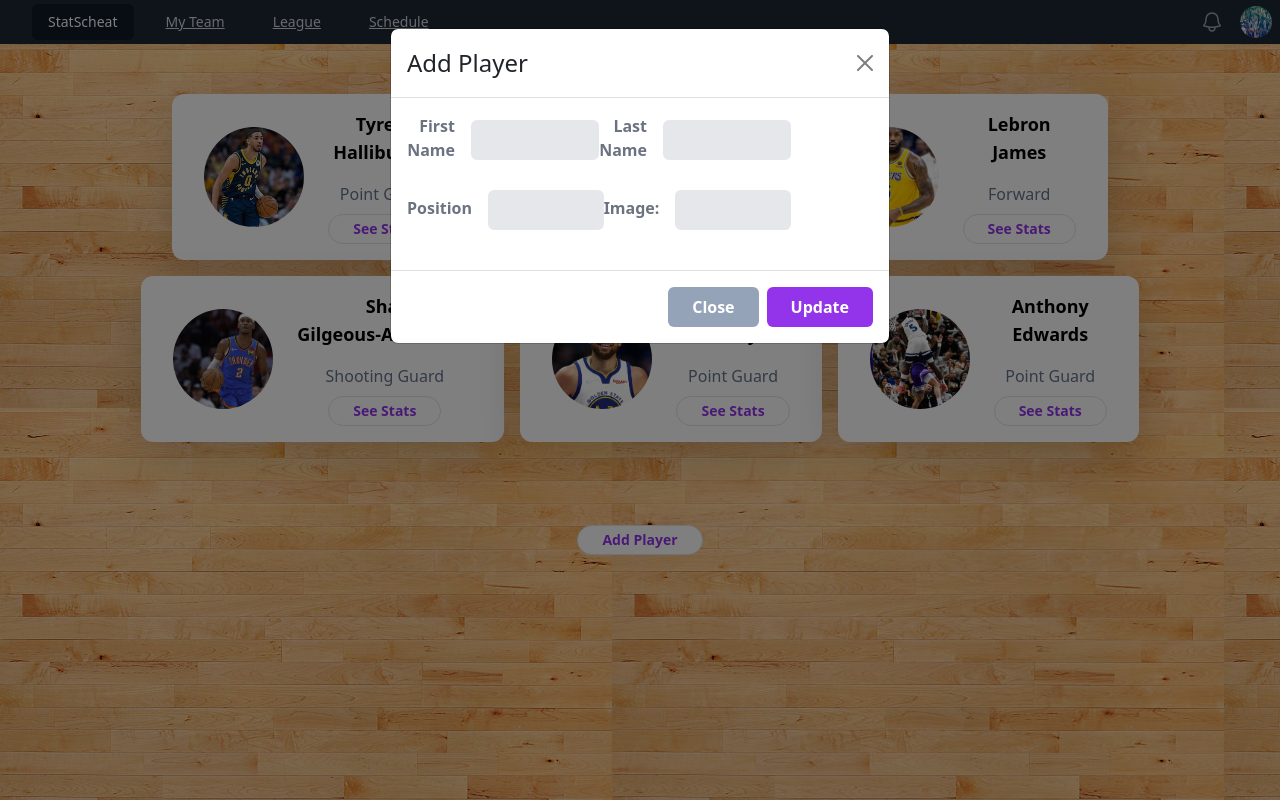
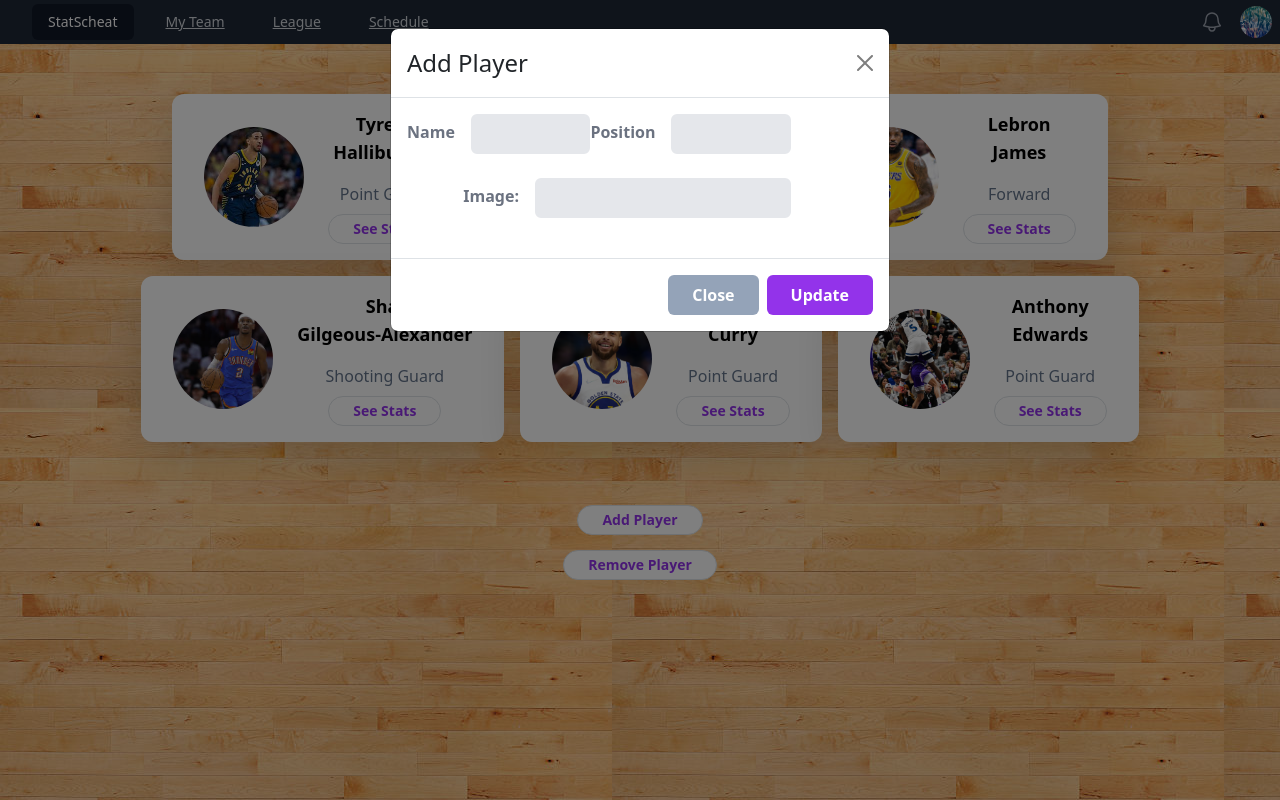
Before and after one commit to brentvoyles3/Directory, a React (Create React App) app in the folder directory/: page / in a window 1280 px wide. Both pictures are taken after typing "Sample" into the empty fields and a click on the button "Add Player". Shown: the top 800 px of the page. Built offline with nearby package versions, Linux system fonts and the light colour scheme.

Commit message:
Added remove player button

```diff
--- a/directory/src/App.css
+++ b/directory/src/App.css
@@ -26,6 +26,11 @@
 }
 
 .AddButton{
-  margin-top: 75px;
-  margin-bottom: 305px;
+  margin-top: 55px;
+  margin-bottom: 15px;
 }
+
+.RemoveButton{
+ margin-top:10px;
+ margin-bottom: 305px;
+}
--- a/directory/src/App.js
+++ b/directory/src/App.js
@@ -13,6 +13,7 @@
 import AddPlayer from "./components/AddPlayer"
 import Footer from "./components/Footer"
 import {v4 as uuidv4 } from 'uuid';
+import RemovePlayer from './components/RemovePlayer';
 
 
 function App() {
@@ -73,7 +74,6 @@
         //return new player
         return {...player, fname: newFName, lname: newLName, position: newPosition, img: newImg };
       }
-
       return player;
     });
     setPlayers(updatedPlayers)
@@ -81,7 +81,6 @@
 
   function newPlayer(fname, lname, position, img) {
     const newPlayer = {
-      id: uuidv4(),
       fname: fname,
       lname: lname,
       position: position,
@@ -109,7 +108,6 @@
       console.log(player);
       return (
       <Player
-      key={player.id}
       id={player.id}
       fname={player.fname}
       lname={player.lname}
@@ -120,6 +118,7 @@
             })}
     </div>
     <AddPlayer newPlayer={newPlayer} />
+    <RemovePlayer />
     </>
     <Footer/>
     </div>
--- a/directory/src/components/AddPlayer.js
+++ b/directory/src/components/AddPlayer.js
@@ -2,7 +2,6 @@
 import Button from 'react-bootstrap/Button';
 import Modal from 'react-bootstrap/Modal';
 import '../App.css';
-
 
 function AddPlayer(props) {
     const [fname, setfName] = useState(props.fname);
@@ -46,9 +45,9 @@
                             <div className="md:w-1/3">
                                 <label
                                     className="block text-gray-500 font-bold md:text-right mb-1 md:mb-0 pr-4"
-                                    for="fname"
+                                    for="name"
                                 >
-                                    First Name
+                                    Name
                                 </label>
                             </div>
                             <div className="md:w-2/3">
@@ -65,9 +64,9 @@
                             <div className="md:w-1/3">
                                 <label
                                     className="block text-gray-500 font-bold md:text-right mb-1 md:mb-0 pr-4"
-                                    for="lname"
+                                    for="name"
                                 >
-                                    Last Name
+                                    Position
                                 </label>
                             </div>
                             <div className="md:w-2/3">
@@ -87,15 +86,15 @@
                             <div className="md:w-1/3">
                                 <label
                                     className="block text-gray-500 font-bold md:text-right mb-1 md:mb-0 pr-4"
-                                    for="position"
+                                    for="role"
                                 >
-                                    Position
+                                    Image:
                                 </label>
                             </div>
                             <div className="md:w-2/3">
                                 <input
                                     className="bg-gray-200 appearance-none border-2 border-gray-200 rounded w-full py-2 px-4 text-gray-700 leading-tight focus:outline-none focus:bg-white focus:border-purple-500"
-                                    id="position"
+                                    id="role"
                                     type="text"
                                     value={position}
                                     onChange={(e) => {
@@ -103,25 +102,7 @@
                                     }}
                                 />
                             </div>
-                            <div className="md:w-1/3">
-                                <label
-                                    className="block text-gray-500 font-bold md:text-right mb-1 md:mb-0 pr-4"
-                                    for="img"
-                                >
-                                    Image:
-                                </label>
-                            </div>
-                            <div className="md:w-2/3">
-                                <input
-                                    className="bg-gray-200 appearance-none border-2 border-gray-200 rounded w-full py-2 px-4 text-gray-700 leading-tight focus:outline-none focus:bg-white focus:border-purple-500"
-                                    id="img"
-                                    type="text"
-                                    value={img}
-                                    onChange={(e) => {
-                                        setImg(e.target.value);
-                                    }}
-                                />
-                            </div>
+
                         </div>
                     </form>
                 </Modal.Body>
--- /dev/null
+++ b/directory/src/components/RemovePlayer.js
@@ -0,0 +1,30 @@
+import React, { useState } from 'react';
+import Button from 'react-bootstrap/Button';
+import Modal from 'react-bootstrap/Modal';
+import '../App.css';
+
+
+function RemovePlayer(props) {
+    const [fname, setfName] = useState(props.fname);
+    const [lname, setlName] = useState(props.lname);
+    const [position, setPosition] = useState(props.position);
+    const [img, setImg] = useState(props.img);
+    const [show, setShow] = useState(false);
+    const handleClose = () => setShow(false);
+    const handleShow = () => setShow(true);
+
+    return (
+        <>
+        <div className="RemoveButton">
+        <button
+                onClick={handleShow}
+                className="px-4 py-1 text-sm bg-white text-purple-600 font-semibold rounded-full border border-purple-200 hover:text-purple hover:bg-purple-600 hover:border-transparent focus:outline-none focus:ring-2 focus:ring-purple-600 focus:ring-offset-2"
+            >
+                Remove Player
+            </button>
+        </div>
+        </>
+    );
+}
+
+export default RemovePlayer;
```
